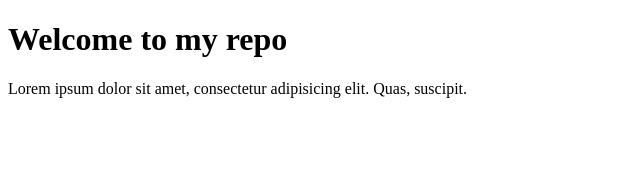
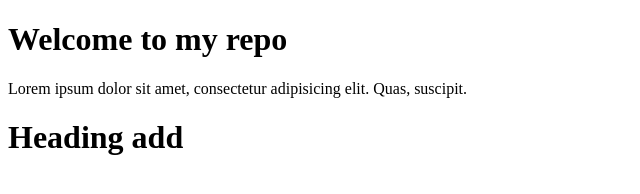
Before and after one commit to Kauserul/my-fast-repo, a plain HTML site: page index.html in a window 1280 px wide. Shown: the whole page, without its empty margins (0-640 px from the left). Drawn offline with Linux system fonts and the light colour scheme.

Commit message:
heading added

```diff
--- a/index.html
+++ b/index.html
@@ -9,5 +9,6 @@
 <body>
     <h1>Welcome to my repo</h1>
     <p>Lorem ipsum dolor sit amet, consectetur adipisicing elit. Quas, suscipit.</p>
+    <h1>Heading add</h1>
 </body>
 </html>
```
